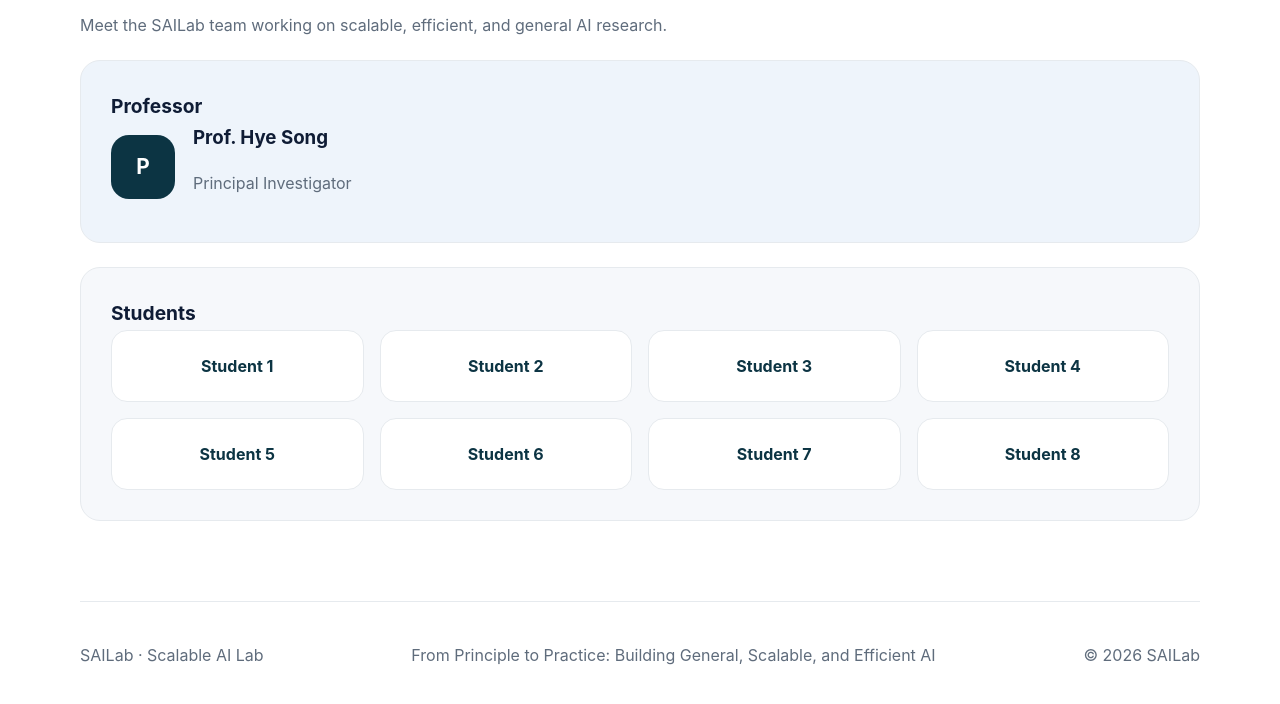
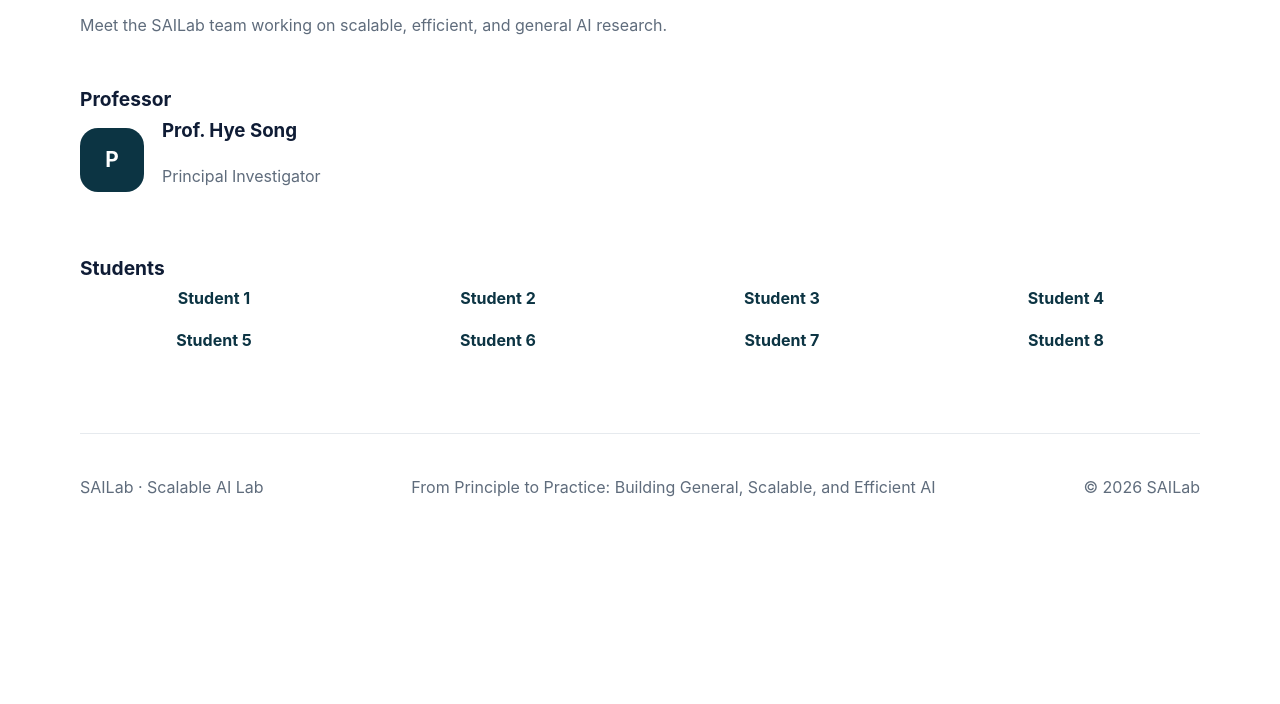
Before and after one commit to sosokim624/SAILab, a plain HTML site: page members.html in a window 1280 px wide. Shown: the part 152-856 px from the top of the page. After the commit the page ends 800 px from the top, so only its background shows below. Drawn offline with Linux system fonts and the light colour scheme.

Commit message:
Remove box-style sections and simplify layout for a cleaner no-box design

```diff
--- a/style.css
+++ b/style.css
@@ -171,14 +171,14 @@ h2 {
 .hero-summary,
 .card,
 .map-card {
-  background: var(--surface);
-  border: 1px solid var(--border);
-  border-radius: 20px;
-  padding: 30px;
+  background: transparent;
+  border: none;
+  border-radius: 0;
+  padding: 24px 0 0 0;
 }
 
 .card-highlight {
-  background: var(--surface-strong);
+  background: transparent;
 }
 
 .section-heading {
@@ -205,14 +205,6 @@ h2 {
 .news-item,
 .contact-list li {
   padding: 14px 0;
-  border-bottom: 1px solid rgba(15, 28, 53, 0.08);
-}
-
-.interest-list li:last-child,
-.publication-list li:last-child,
-.news-item:last-child,
-.contact-list li:last-child {
-  border-bottom: none;
 }
 
 .news-item {
@@ -252,12 +244,11 @@ h2 {
 }
 
 .student-card,
-.project-item,
-.map-card {
-  background: #fff;
-  border: 1px solid var(--border);
-  border-radius: 16px;
-  padding: 22px;
+.project-item {
+  background: transparent;
+  border: none;
+  border-radius: 0;
+  padding: 0;
 }
 
 .student-card {
@@ -334,7 +325,7 @@ h2 {
     background: var(--bg);
     padding: 16px 18px;
     border-radius: 18px;
-    border: 1px solid var(--border);
+    border: none;
   }
 
   .nav.open {
@@ -348,7 +339,7 @@ h2 {
   .nav-link {
     width: 100%;
     padding: 14px 0;
-    border-bottom: 1px solid rgba(15, 28, 53, 0.08);
+    border-bottom: none;
   }
 
   .nav-link:last-child {
```
